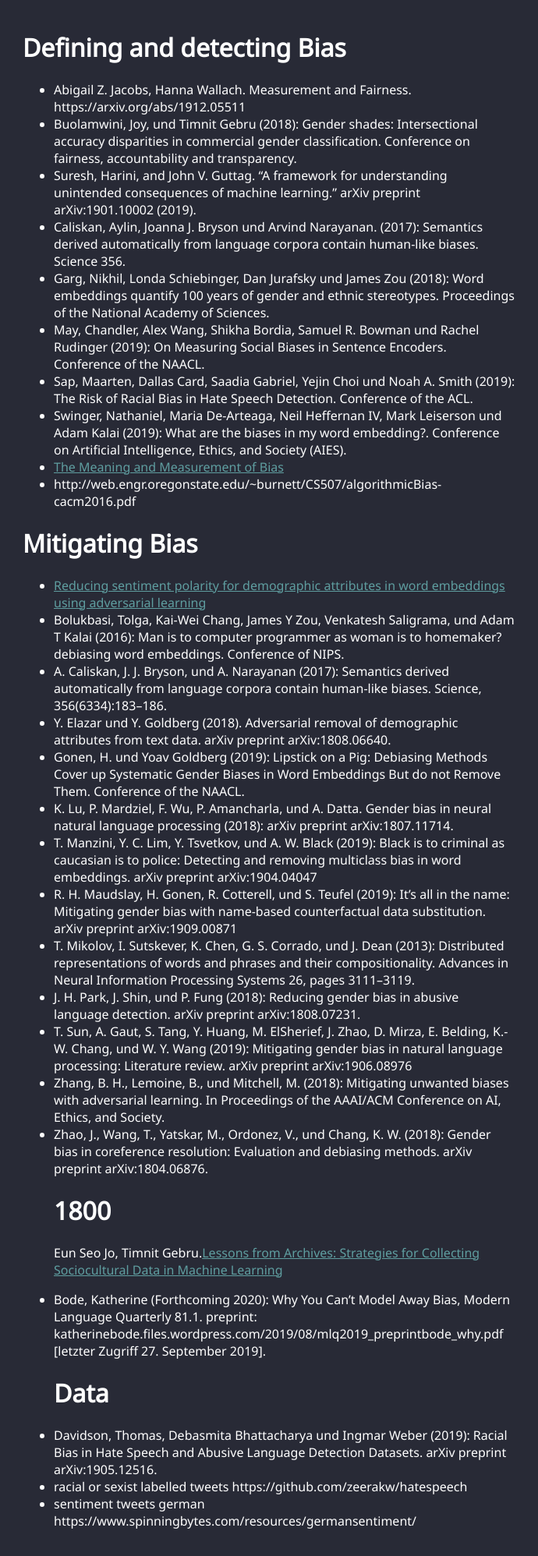
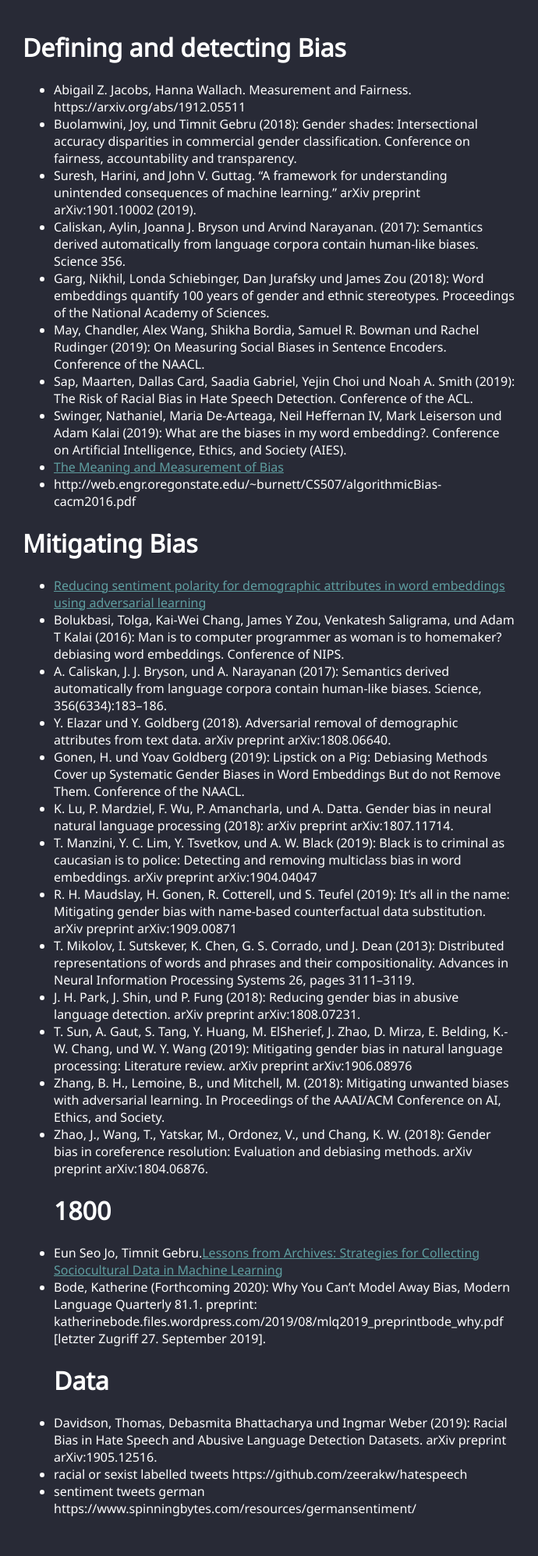
Before and after one commit to millawell/bias-ml-dh, a Jekyll site: the page built from bibliographie.md, in a window 1280 px wide. Shown: the whole page at 78% size, without its empty margins (295-985 px from the left). Built offline with Jekyll 4.4.1, drawn with Linux system fonts in a browser that asks for light colours; our own code applies the rules of GitHub Pages for plain Markdown files.

```diff
--- a/bibliographie.md
+++ b/bibliographie.md
@@ -27,7 +27,7 @@ Mitigating gender bias in natural language processing: Literature review. arXiv
 * Zhang, B. H., Lemoine, B., und Mitchell, M. (2018): Mitigating unwanted biases with adversarial learning. In Proceedings of the AAAI/ACM Conference on AI, Ethics, and Society.
 * Zhao, J., Wang, T., Yatskar, M., Ordonez, V., und Chang, K. W. (2018): Gender bias in coreference resolution: Evaluation and debiasing methods. arXiv preprint arXiv:1804.06876.
 # 1800
-Eun Seo Jo, Timnit Gebru.[Lessons from Archives: Strategies for Collecting Sociocultural Data in Machine Learning](https://arxiv.org/abs/1912.10389)
+* Eun Seo Jo, Timnit Gebru.[Lessons from Archives: Strategies for Collecting Sociocultural Data in Machine Learning](https://arxiv.org/abs/1912.10389)
 * Bode, Katherine (Forthcoming 2020): Why You Can’t Model Away Bias, Modern Language Quarterly 81.1. preprint: katherinebode.files.wordpress.com/2019/08/mlq2019_preprintbode_why.pdf [letzter Zugriff 27. September 2019].
 # Data
 * Davidson, Thomas, Debasmita Bhattacharya und Ingmar Weber (2019): Racial Bias in Hate Speech and Abusive Language Detection Datasets. arXiv preprint arXiv:1905.12516.
```
